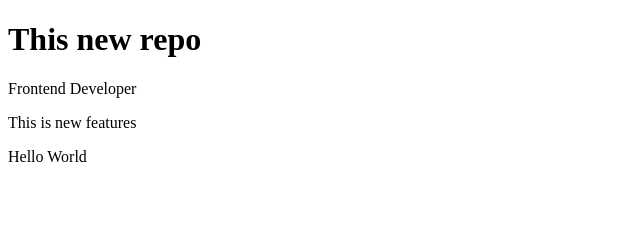
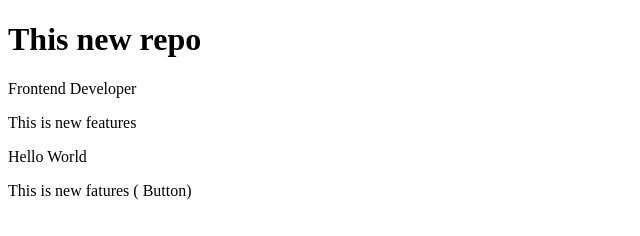
Before and after one commit to amankush1008/LocalRepo, a plain HTML site: page index.html in a window 1280 px wide. Shown: the whole page, without its empty margins (0-640 px from the left). Drawn offline with Linux system fonts and the light colour scheme.

Commit message:
add button

```diff
--- a/index.html
+++ b/index.html
@@ -10,5 +10,6 @@
     <p>Frontend Developer</p>
     <p>This is new features</p>
     <p>Hello World</p>
+    <p> This is new fatures ( Button)</p>
 </body>
 </html>
```
